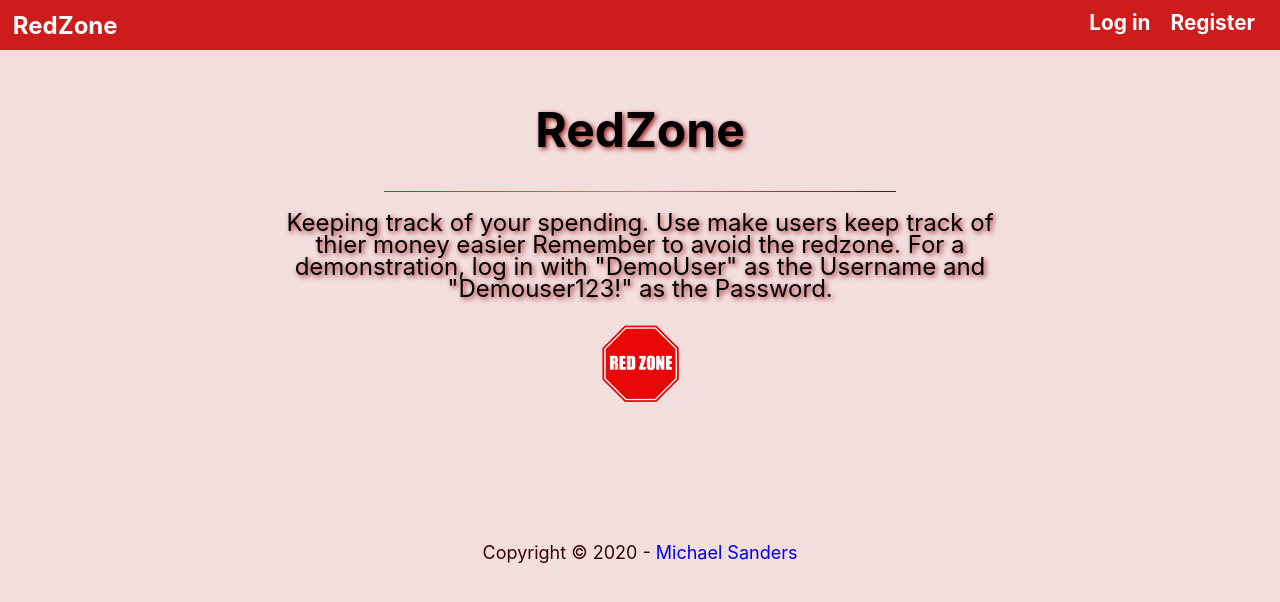
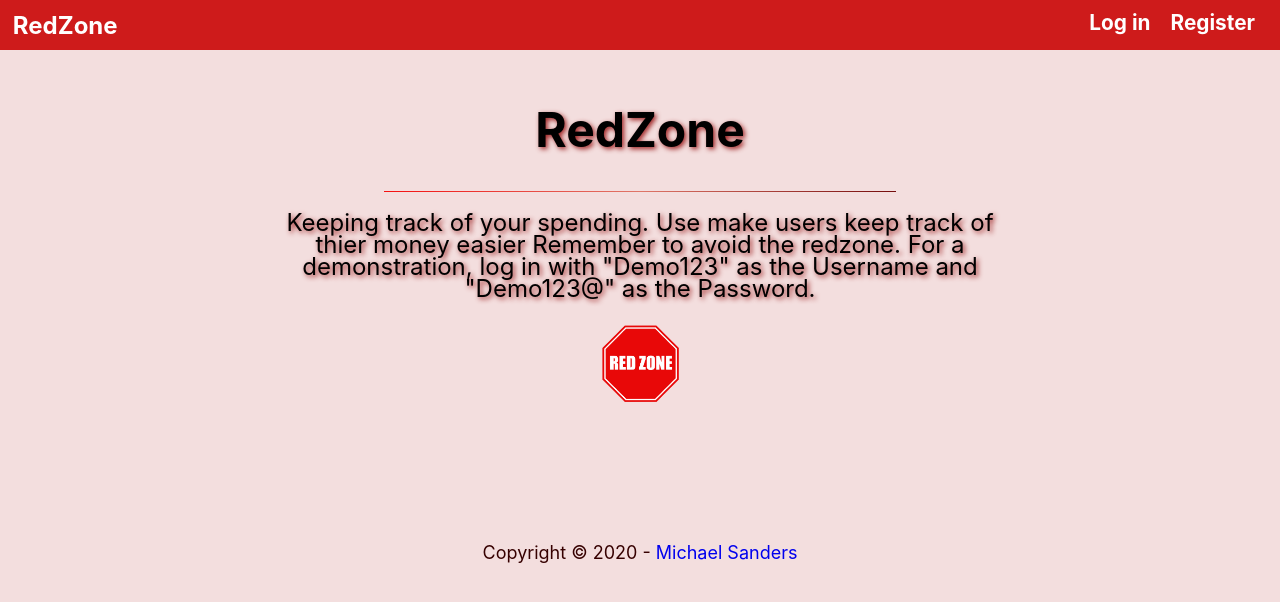
Before and after one commit to msanders454/TimeCapsule-Client, a React (Create React App) app: page / in a window 1280 px wide. Shown: the top 602 px of the page. Built offline with nearby package versions, Linux system fonts and the light colour scheme.

Commit message:
Fixed placeholder

```diff
--- a/src/Routes/Landing-page/Landing-page.js
+++ b/src/Routes/Landing-page/Landing-page.js
@@ -9,7 +9,7 @@ const LandingPage = () => {
             <div className='info'>
                 <h1 className='heading'>RedZone</h1>
                 <hr className='line'></hr>
-                <p className='landingpage'>Keeping track of your spending. Use make users keep track of thier money easier Remember to avoid the redzone. For a demonstration, log in with "DemoUser" as the Username and "Demouser123!" as the Password.</p>
+                <p className='landingpage'>Keeping track of your spending. Use make users keep track of thier money easier Remember to avoid the redzone. For a demonstration, log in with "Demo123" as the Username and "Demo123@" as the Password.</p>
             </div>
             <div className='image'>
                 <img
```
